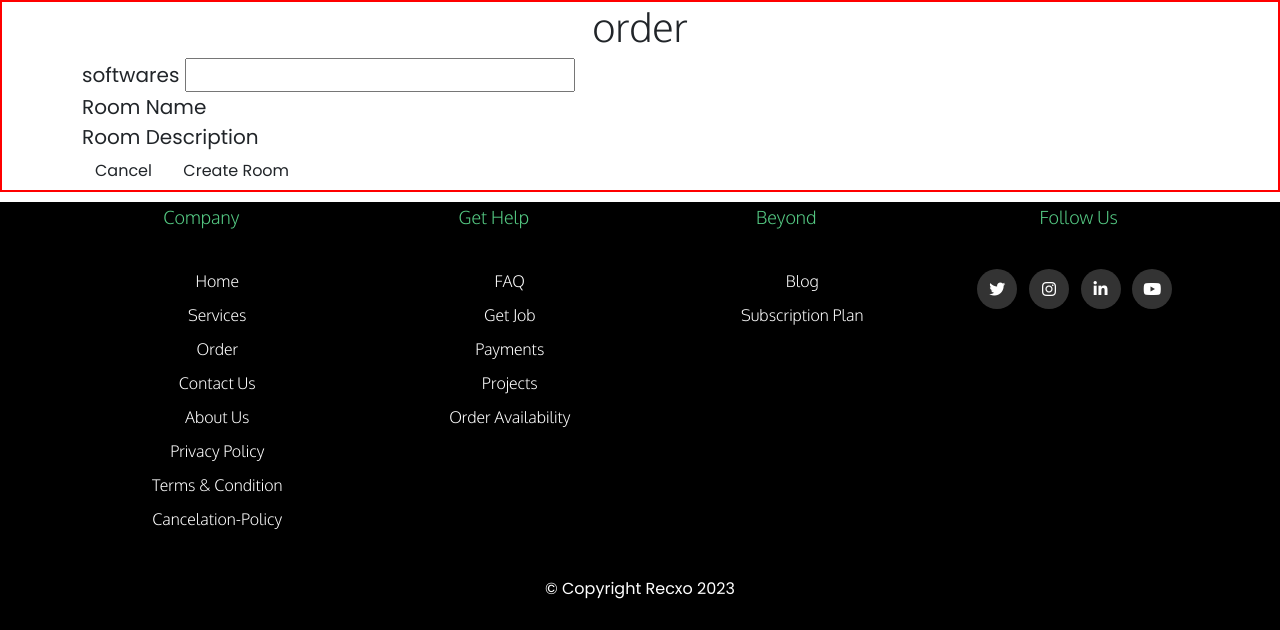
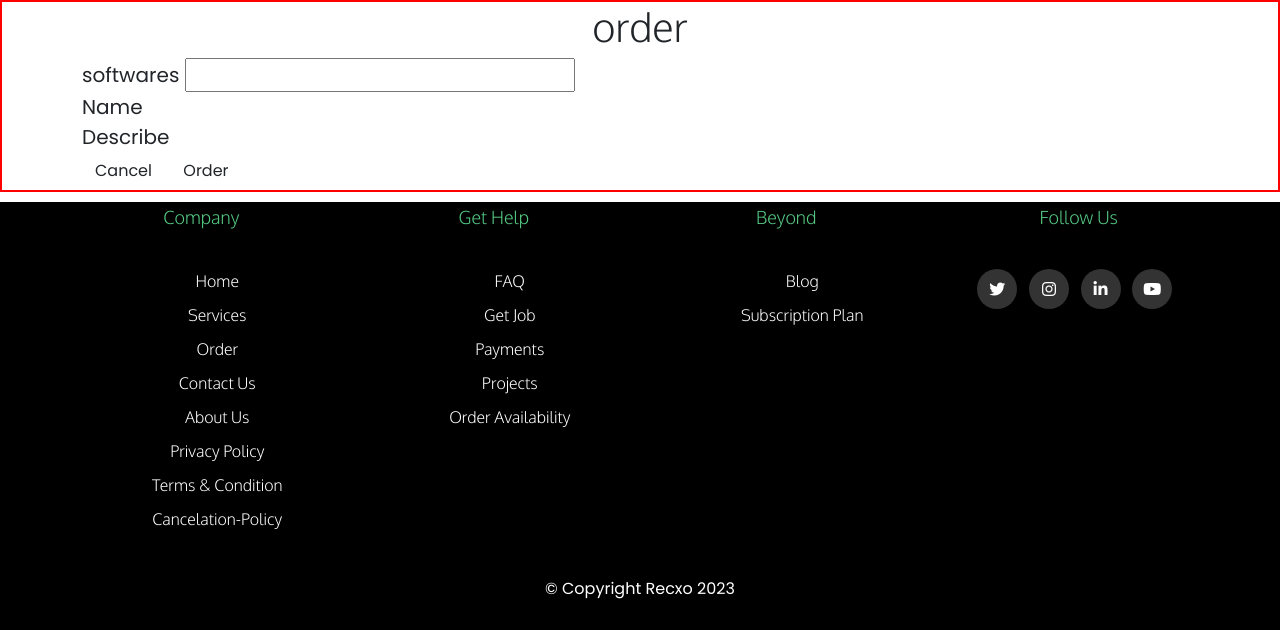
Before and after one commit to rishv1912/RECXO, a Django app: page /orders/ in a window 1280 px wide; the page is wider, and only the part inside the window is pictured. Shown: the part 90-720 px from the top of that part. Run offline with Django 4.2, Linux system fonts and the light colour scheme; a user stored in the database is signed in; data that the repository does not hold is empty.

Commit message:
made change in order.html

```diff
--- a/templates/home/order/orders.html
+++ b/templates/home/order/orders.html
@@ -37,18 +37,18 @@
         </div>
 
         <div class="form__group">
-          <label for="room_name">Room Name</label>
+          <label for="room_name">Name</label>
           {{form.soft_name}}
         </div>
 
         <div class="form__group">
-          <label for="room_name">Room Description</label>
+          <label for="room_name">Describe</label>
           {{form.soft_desc}}
         </div>
 
         <div class="form__action">
           <a class="btn btn--dark" href="{% url 'home' %}">Cancel</a>
-          <button class="btn btn--main" type="submit">Create Room</button>
+          <button class="btn btn--main" type="submit">Order</button>
         </div>
 
       </form>
```
